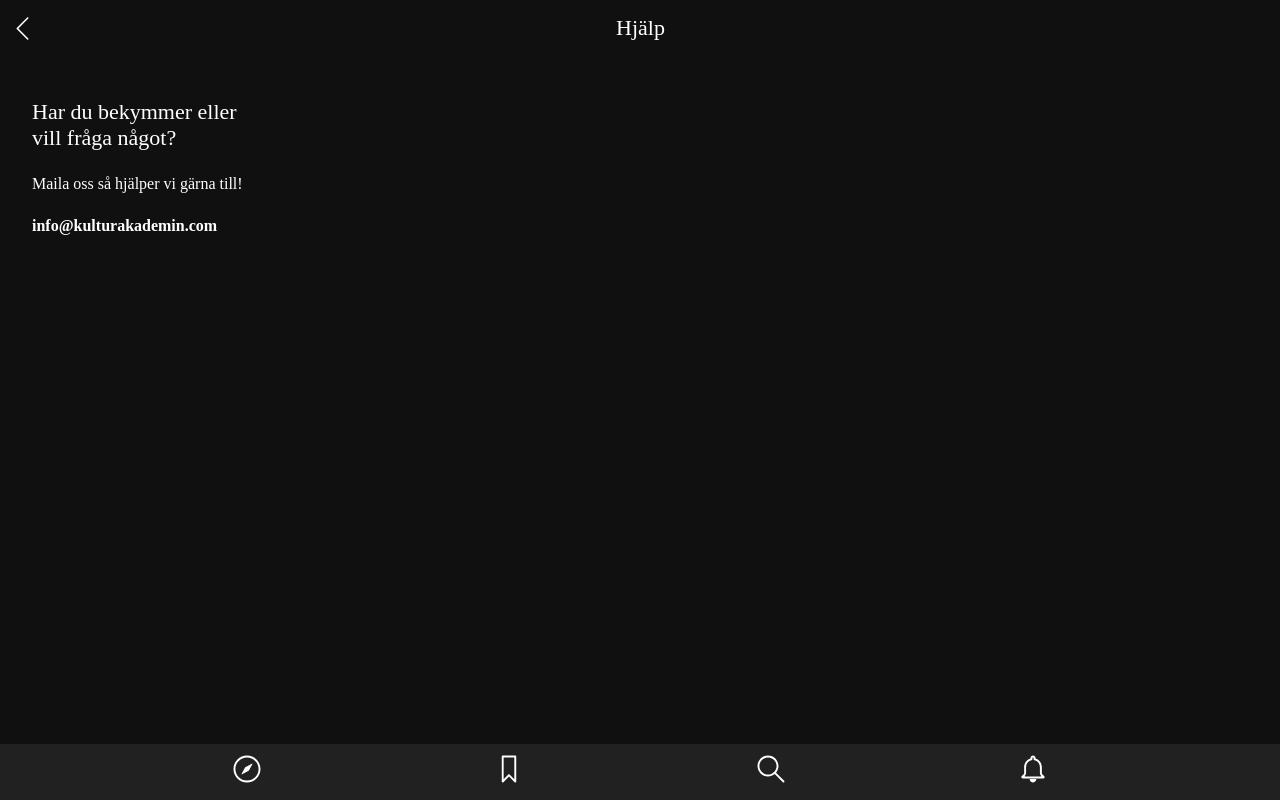
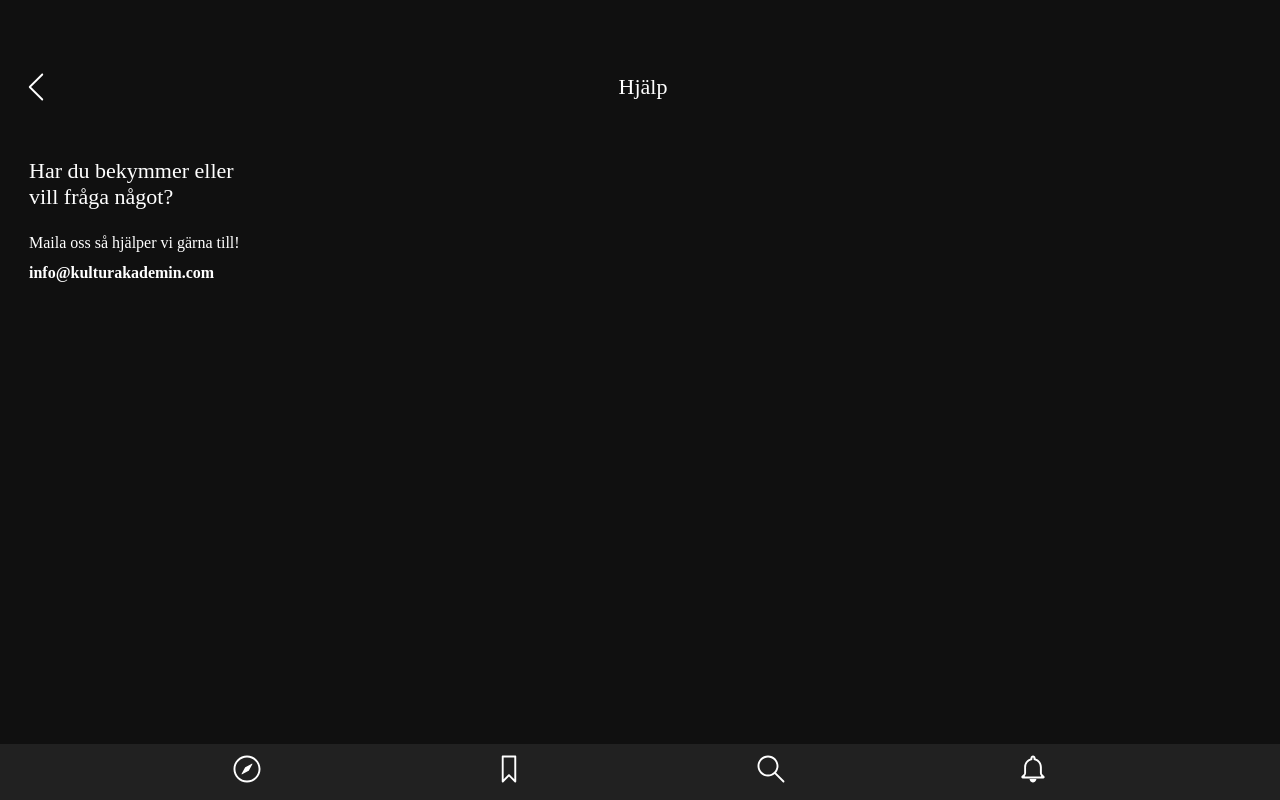
Before and after one commit to erikarvidsson/KA-project2, a React (Create React App) app: page /Help in a window 1280 px wide. Built offline with nearby package versions, Linux system fonts and the light colour scheme.

Commit message:
clean up in code
help.js clean up in code

```diff
--- a/src/view/help.js
+++ b/src/view/help.js
@@ -1,15 +1,16 @@
 import React from 'react';
+import styled from 'styled-components';
 import Layout from '../components/Layout';
-import styled from "styled-components";
 import { P, H3 } from '../components/typo';
 
-const DivStyled = styled.div `
+const DivStyled = styled.div`
     width: 100vw;
     height: 56px;
     display: flex;
     justify-content: space-between;
     align-items: center;
     margin: 0;
+    margin-top: 59px;
 `;
 
 const Div = styled.div`
@@ -18,30 +19,28 @@ const Div = styled.div`
     display: flex;
     flex-direction: column;
     margin-top: 31px;
-    margin-left: 20px;
+    margin-left: 17px;
 `;
 
 const BackIconStyled = styled.img`
-    height: 25px;
-    width: 25px;
-    margin-left: 10px;
+    width: 30px;
+    margin-left: 21px;
+    z-index: 800;
 `;
 
 const Help = (props) => {
     return(
-        <div>
         <Layout>
             <DivStyled>
-                    <BackIconStyled src='assets/icons/left-arrow.svg' onClick={() => props.history.goBack(props)}/>
-                    <H3 text='Hjälp' textAlign='center' marginLeft="-34px" marginRight='0px'/>
+                <BackIconStyled src='assets/icons/left-arrow.svg' onClick={() => props.history.goBack(props)} />
+                <H3 text='Hjälp' textAlign='center' marginLeft='-45px' marginRight='0px' />
             </DivStyled>
             <Div>
-                    <H3 text="Har du bekymmer eller vill fråga något?"/>
-                    <P text="Maila oss så hjälper vi gärna till!"/>
-                    <P text="info@kulturakademin.com" fontWeight="Bold"/>
+                <H3 text='Har du bekymmer eller vill fråga något?' />
+                <P text='Maila oss så hjälper vi gärna till!' />
+                <P text='info@kulturakademin.com' fontWeight='bold' marginTop='0px' />
             </Div>
         </Layout>
-        </div>
     );
 }
 
```
Lines whose indentation alone changed are shown as unchanged.
